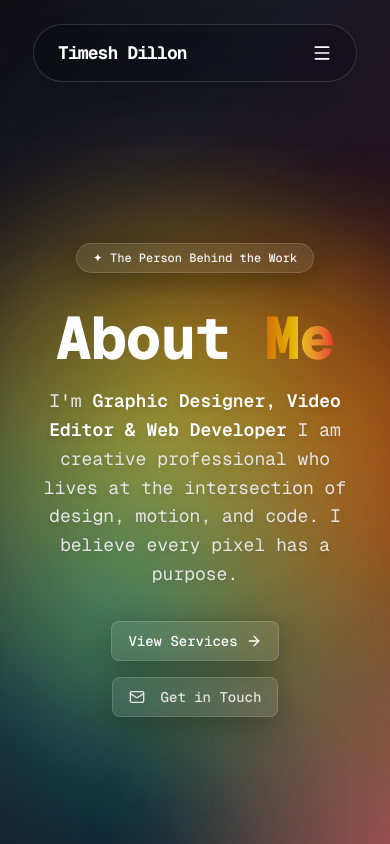
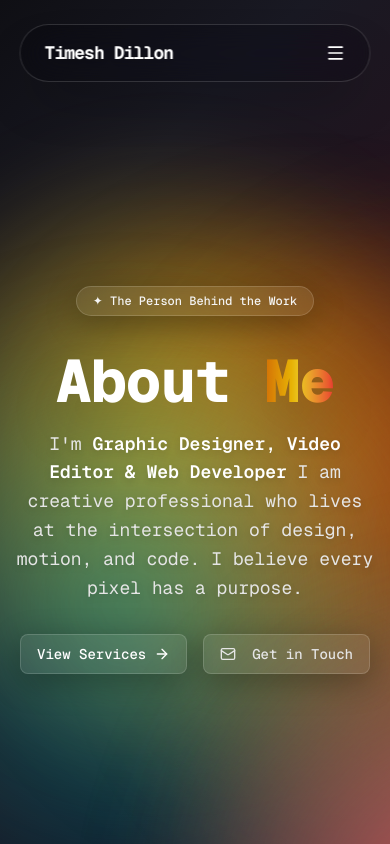
Before and after one commit to ItzDila/my-portfolio, a Next.js app: page /about in a window 390 px wide. Shown: the top 844 px of the page. Built offline with nearby package versions, Linux system fonts and the light colour scheme.

Commit message:
fixed overscrolling-ii

```diff
--- a/src/app/globals.css
+++ b/src/app/globals.css
@@ -2,11 +2,6 @@
 @import "tw-animate-css";
 @import "shadcn/tailwind.css";
 @config "../../tailwind.config.ts";
-
-html,
-body {
-  overflow-x: hidden;
-}
 
 @custom-variant dark (&:is(.dark *));
 
@@ -140,6 +135,22 @@ html {
   scroll-behavior: smooth;
 }
 
+html,
+body {
+  width: 100%;
+  max-width: 100%;
+  overflow-x: clip;
+  overscroll-behavior-x: none;
+  overscroll-behavior-y: none;
+}
+
+@supports not (overflow: clip) {
+  html,
+  body {
+    overflow-x: hidden;
+  }
+}
+
 * {
   -webkit-tap-highlight-color: transparent;
 }
@@ -156,6 +167,10 @@ html {
 }
 
 @media (max-width: 640px) {
+  body {
+    scrollbar-gutter: auto;
+  }
+
   h1 {
     line-height: 1.1;
     letter-spacing: -0.02em;
--- a/src/app/layout.tsx
+++ b/src/app/layout.tsx
@@ -47,9 +47,9 @@ export default function RootLayout({
   children,
 }: Readonly<{ children: React.ReactNode }>) {
   return (
-    <html lang="en" className="scroll-smooth overflow-x-hidden" suppressHydrationWarning>
+    <html lang="en" className="scroll-smooth" suppressHydrationWarning>
       <body
-        className={`${geistMono.variable} ${geist.variable} ${inter.variable} ${sourceCodePro.variable} ${alexBrush.variable} font-mono antialiased bg-black text-white overflow-x-hidden`}
+        className={`${geistMono.variable} ${geist.variable} ${inter.variable} ${sourceCodePro.variable} ${alexBrush.variable} font-mono antialiased bg-black text-white`}
       >
         <ChunkErrorHandler />
         <Header />
```
Also changed, not shown: src/components/LiveBackground.tsx (+10 -4 lines).
